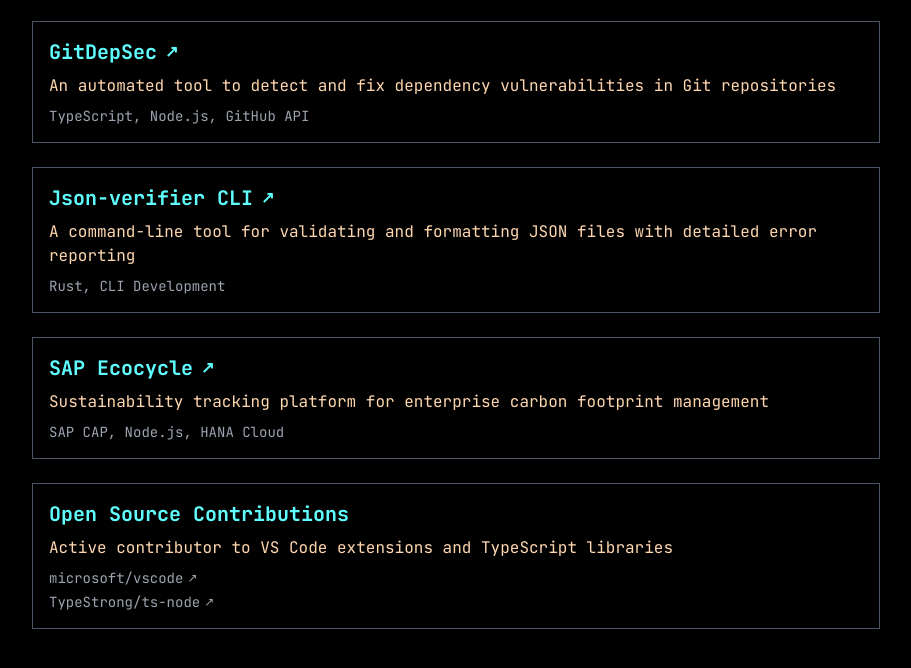
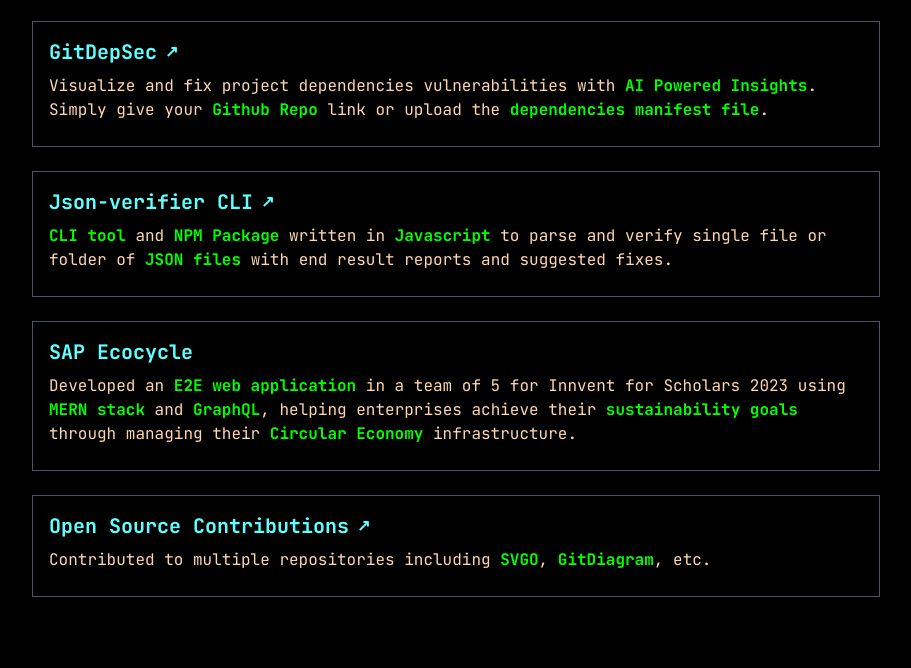
Before and after one commit to viralcodex/portfolio, a website: page public/projects.html in a window 1280 px wide. Shown: the part 132-800 px from the top of the page, without its empty margins (184-1095 px from the left). Drawn offline with nearby package versions, Linux system fonts and the light colour scheme.

Commit message:
changes to project links in /project

```diff
--- a/public/projects.html
+++ b/public/projects.html
@@ -1,5 +1,6 @@
 <!doctype html>
 <html lang="en">
+
 <head>
   <meta charset="UTF-8" />
   <meta name="viewport" content="width=device-width, initial-scale=1.0" />
@@ -16,77 +17,56 @@
 
   <div class="mb-6 md:mb-8 space-y-4 md:space-y-6">
     <div class="p-3 md:p-4 border border-gray-600">
-        <a
-          href="https://github.com/avs20/GitDepSec"
-          target="_blank"
-          rel="noopener"
-          class="project-link text-lg md:text-xl font-bold text-custom-cyan mb-2 inline-flex items-center gap-2"
-        >
+      <a href="https://github.com/viralcodex/gitdepsec" target="_blank" rel="noopener"
+        class="project-link text-lg md:text-xl font-bold text-custom-cyan mb-2 inline-flex items-center gap-2">
         GitDepSec <span class="text-sm md:text-base">↗</span>
       </a>
       <p class="text-peach text-sm md:text-base mb-2">
-          An automated tool to detect and fix dependency vulnerabilities in Git repositories
+        Visualize and fix project dependencies vulnerabilities with
+        <strong class="text-green">AI Powered Insights</strong>. Simply give your
+        <strong class="text-green">Github Repo</strong> link or upload the
+        <strong class="text-green">dependencies manifest file</strong>.
       </p>
-        <p class="text-gray-400 text-xs md:text-sm">TypeScript, Node.js, GitHub API</p>
     </div>
 
     <div class="p-3 md:p-4 border border-gray-600">
-        <a
-          href="https://github.com/avs20/json-verifier"
-          target="_blank"
-          rel="noopener"
-          class="project-link text-lg md:text-xl font-bold text-custom-cyan mb-2 inline-flex items-center gap-2"
-        >
+      <a href="https://github.com/viralcodex/json-verifier-cli" target="_blank" rel="noopener"
+        class="project-link text-lg md:text-xl font-bold text-custom-cyan mb-2 inline-flex items-center gap-2">
         Json-verifier CLI <span class="text-sm md:text-base">↗</span>
       </a>
       <p class="text-peach text-sm md:text-base mb-2">
-          A command-line tool for validating and formatting JSON files with detailed error reporting
+        <strong class="text-green">CLI tool</strong> and
+        <strong class="text-green">NPM Package</strong> written in
+        <strong class="text-green">Javascript</strong> to parse and verify single file or folder
+        of <strong class="text-green">JSON files</strong> with end result reports and suggested
+        fixes.
       </p>
-        <p class="text-gray-400 text-xs md:text-sm">Rust, CLI Development</p>
+    </div>
+    <div class="p-3 md:p-4 border border-gray-600">
+      <span
+        class="project-link text-lg md:text-xl font-bold text-custom-cyan mb-2 inline-flex items-center gap-2">
+        SAP Ecocycle
+      </span>
+      <p class="text-peach text-sm md:text-base mb-2">
+        Developed an <strong class="text-green">E2E web application</strong> in a team of 5 for
+        Innvent for Scholars 2023 using <strong class="text-green">MERN stack</strong> and
+        <strong class="text-green">GraphQL</strong>, helping enterprises achieve their
+        <strong class="text-green">sustainability goals</strong> through managing their
+        <strong class="text-green">Circular Economy</strong> infrastructure.
+      </p>
     </div>
 
     <div class="p-3 md:p-4 border border-gray-600">
-        <a
-          href="https://github.com/SAP/sap-ecocycle"
-          target="_blank"
-          rel="noopener"
-          class="project-link text-lg md:text-xl font-bold text-custom-cyan mb-2 inline-flex items-center gap-2"
-        >
-          SAP Ecocycle <span class="text-sm md:text-base">↗</span>
+      <a href="https://github.com/viralcodex/viralcodex/blob/main/README.md" target="_blank" rel="noopener"
+        class="project-link text-lg md:text-xl font-bold text-custom-cyan mb-2 inline-flex items-center gap-2">
+        Open Source Contributions <span class="text-sm md:text-base">↗</span>
       </a>
       <p class="text-peach text-sm md:text-base mb-2">
-          Sustainability tracking platform for enterprise carbon footprint management
+        Contributed to multiple repositories including <strong class="text-green">SVGO</strong>,
+        <strong class="text-green">GitDiagram</strong>, etc.
       </p>
-        <p class="text-gray-400 text-xs md:text-sm">SAP CAP, Node.js, HANA Cloud</p>
-      </div>
-
-      <div class="p-3 md:p-4 border border-gray-600">
-        <h3 class="text-lg md:text-xl font-bold text-custom-cyan mb-2">
-          Open Source Contributions
-        </h3>
-        <p class="text-peach text-sm md:text-base mb-2">
-          Active contributor to VS Code extensions and TypeScript libraries
-        </p>
-        <div class="space-y-1 text-xs md:text-sm">
-          <a
-            href="https://github.com/microsoft/vscode"
-            target="_blank"
-            rel="noopener"
-            class="project-link text-gray-400 hover:text-custom-cyan inline-flex items-center gap-1"
-          >
-            microsoft/vscode <span class="text-xs">↗</span>
-          </a>
-          <br />
-          <a
-            href="https://github.com/TypeStrong/ts-node"
-            target="_blank"
-            rel="noopener"
-            class="project-link text-gray-400 hover:text-custom-cyan inline-flex items-center gap-1"
-          >
-            TypeStrong/ts-node <span class="text-xs">↗</span>
-          </a>
-        </div>
     </div>
   </div>
 </body>
+
 </html>
```
Also changed, not shown: public/index.html (+16 -50 lines), server.ts (+12 -12 lines). Lines whose indentation alone changed are shown as unchanged.
